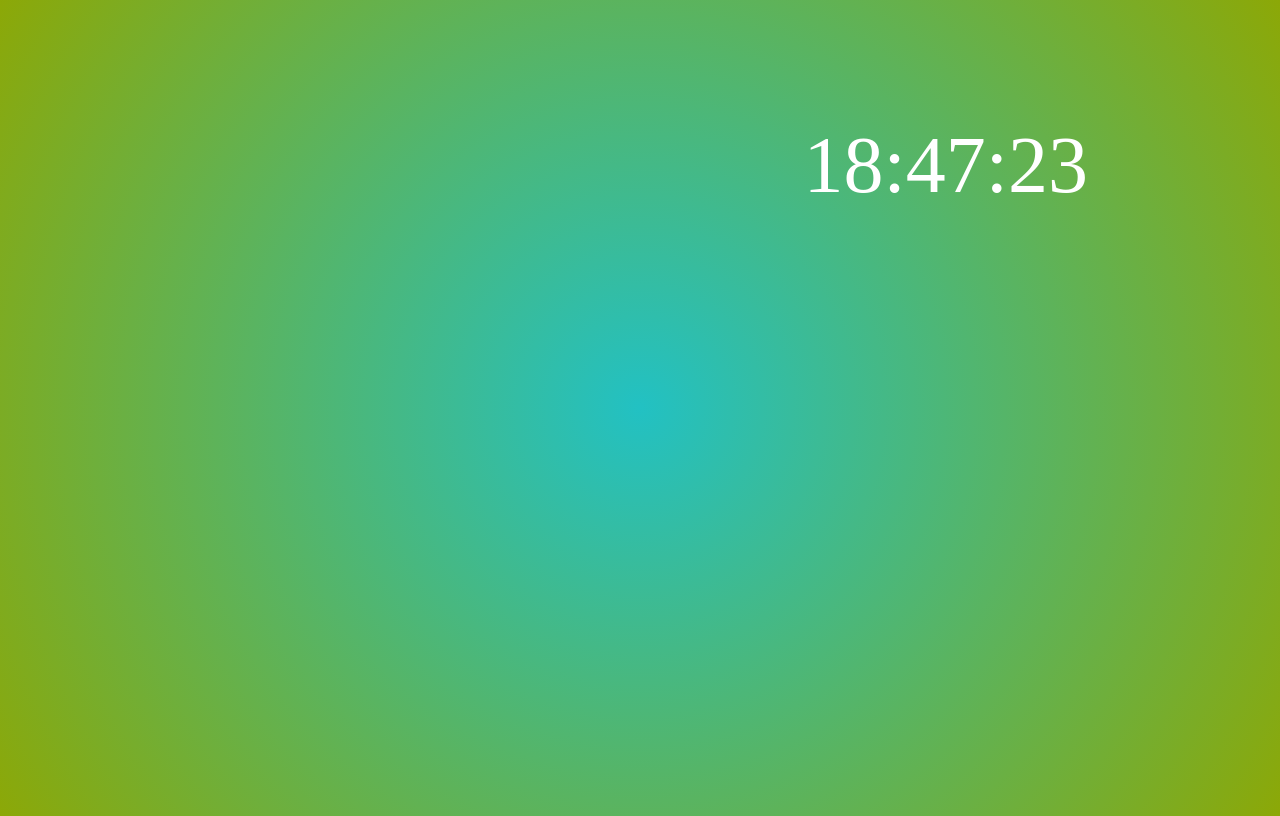
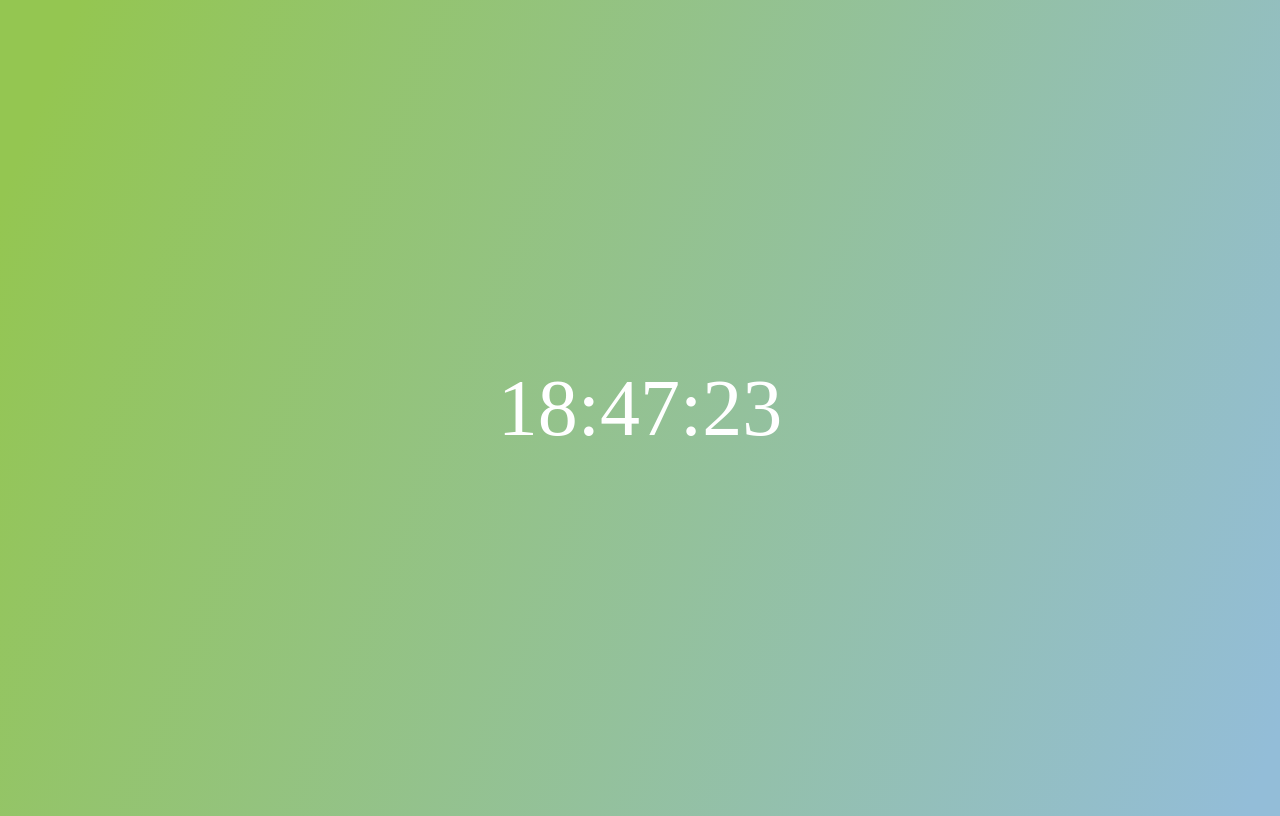
Before and after one commit to Mietlicha/clock, a plain HTML site: page index.html in a window 1280 px wide. Drawn offline with Linux system fonts and the light colour scheme.

Commit message:
align and justify content

```diff
--- a/style.css
+++ b/style.css
@@ -1,13 +1,17 @@
-body{
-    background: rgb(34,193,195);
-    background: radial-gradient(circle, rgba(34,193,195,1) 0%, rgba(140,168,7,1) 100%);
-    color: #fff;
-    height: 100vh;
+body {
+  background: rgb(34, 193, 195);
+  background: linear-gradient(
+    111.36820033167237deg,
+    rgba(148, 198, 81, 1) 4.927083333333334%,
+    rgba(147, 189, 216, 1) 97.84374999999999%
+  );
+  color: #fff;
+  height: 100vh;
+  display: flex;
+  justify-content: center;
+  align-items: center;
 }
 
-#watch{
-    position: absolute;
-    top: 15%;
-    right: 15%;
-    font-size: 5rem;
+#watch {
+  font-size: 5rem;
 }
```
